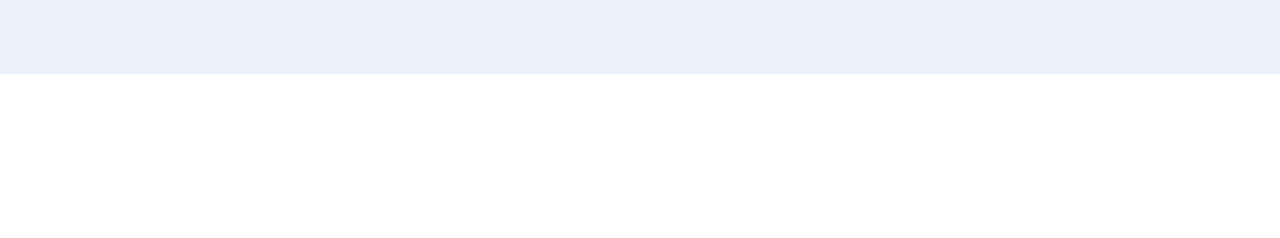
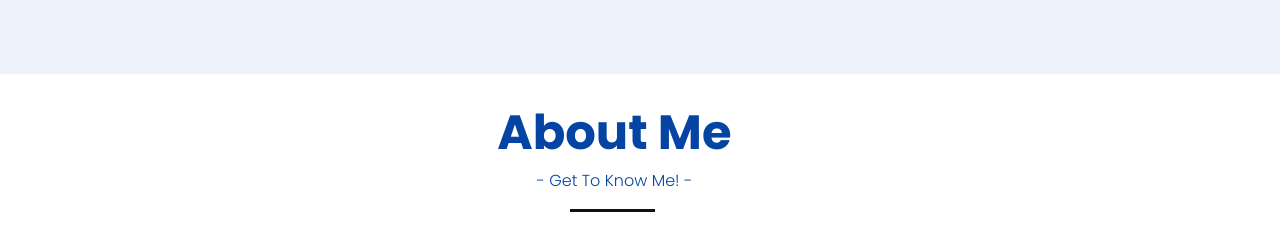
Before and after one commit to anjalig21/Personal-Website, a React (Create React App) app: page / in a window 1280 px wide. Shown: the part 1863-2101 px from the top of the page. Before the commit the page ends 1937 px from the top, so only its background shows below. Built offline with nearby package versions, Linux system fonts and the light colour scheme.

Commit message:
added About component

```diff
--- a/src/App.js
+++ b/src/App.js
@@ -5,6 +5,7 @@ import Navbar from "./components/navbar";
 import Particle from "./components/particles"
 import Skills from "./components/skills"
 import Projects from "./components/projects"
+import About from "./components/about"
 
 
 function App() {
@@ -15,6 +16,7 @@ function App() {
       <Banner />
       <Skills />
       <Projects />
+      <About />
     </div>
   );
 }
--- /dev/null
+++ b/src/CSS/about.css
@@ -0,0 +1,20 @@
+.mainHeaderProjects {
+    color: #0644A3;
+    font-size: 300%;
+    line-height: 10%;
+    text-align: center;
+    margin-left: -4%;
+}
+
+.mainContentProjects {
+    color:  #0644A3;
+    text-align: center;
+    margin-left: -4%;
+}
+
+.commonBorderProjects {
+    background: rgb(19, 18, 18);
+    width: 85px;
+    height: 3px;
+    margin-left: 44.5%;
+}
--- /dev/null
+++ b/src/components/about.js
@@ -0,0 +1,19 @@
+import React from 'react';
+import '../CSS/about.css';
+import { Grid} from '@material-ui/core';
+
+const About = () => {
+    return (
+        <Grid className="about" container direction={'row'} spacing={1}>
+            <Grid item xs={12}>
+                &nbsp;
+                <h1 className="mainHeaderProjects">About Me</h1>
+                <p className="mainContentProjects">- Get To Know Me! -</p>
+                <div className="commonBorderProjects"></div>
+                &nbsp;
+            </Grid>
+        </Grid>
+    )
+}
+
+export default About;
```
Also changed, not shown: 1 other file (tests, documents, lock files or other folders).
